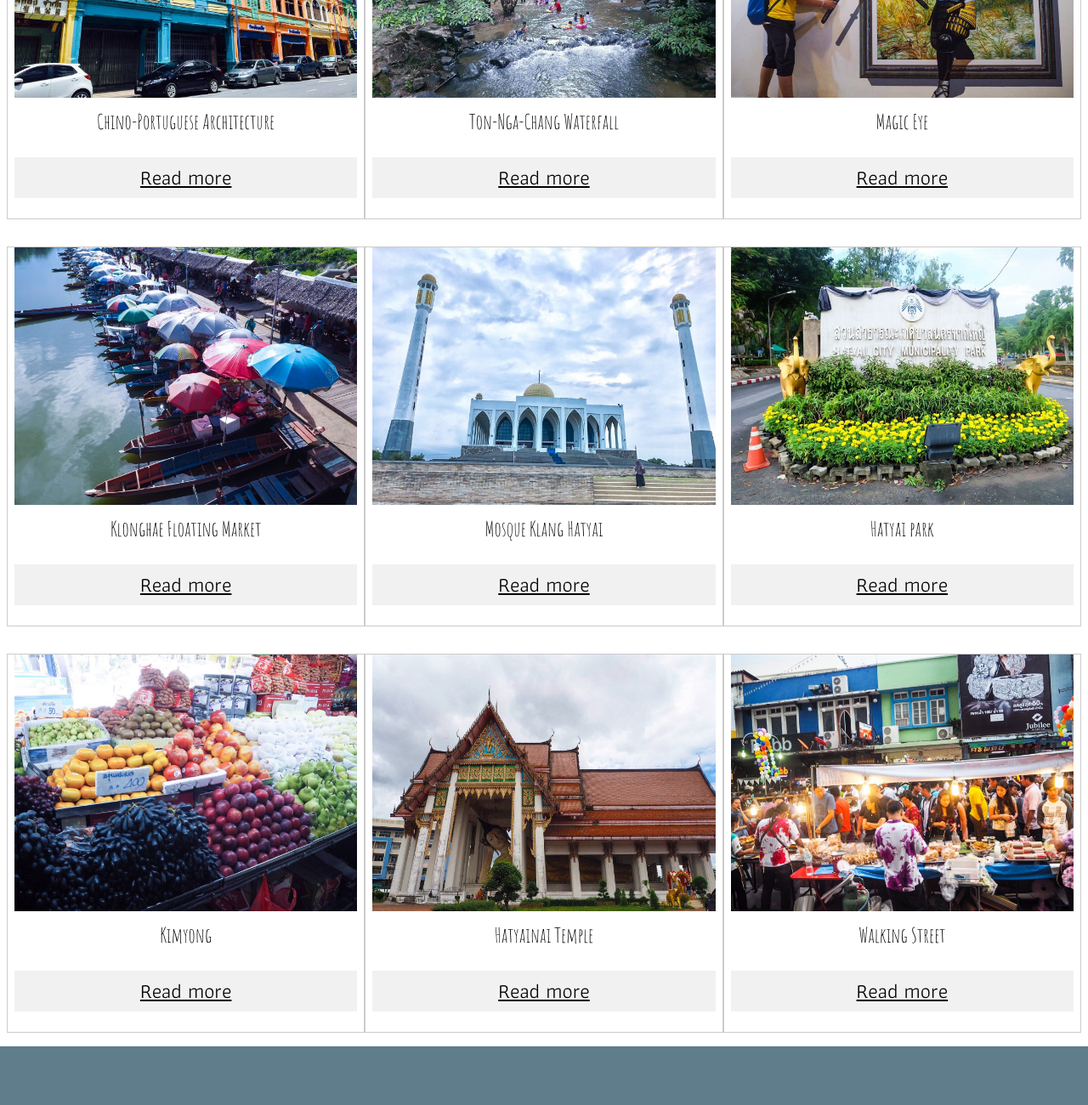
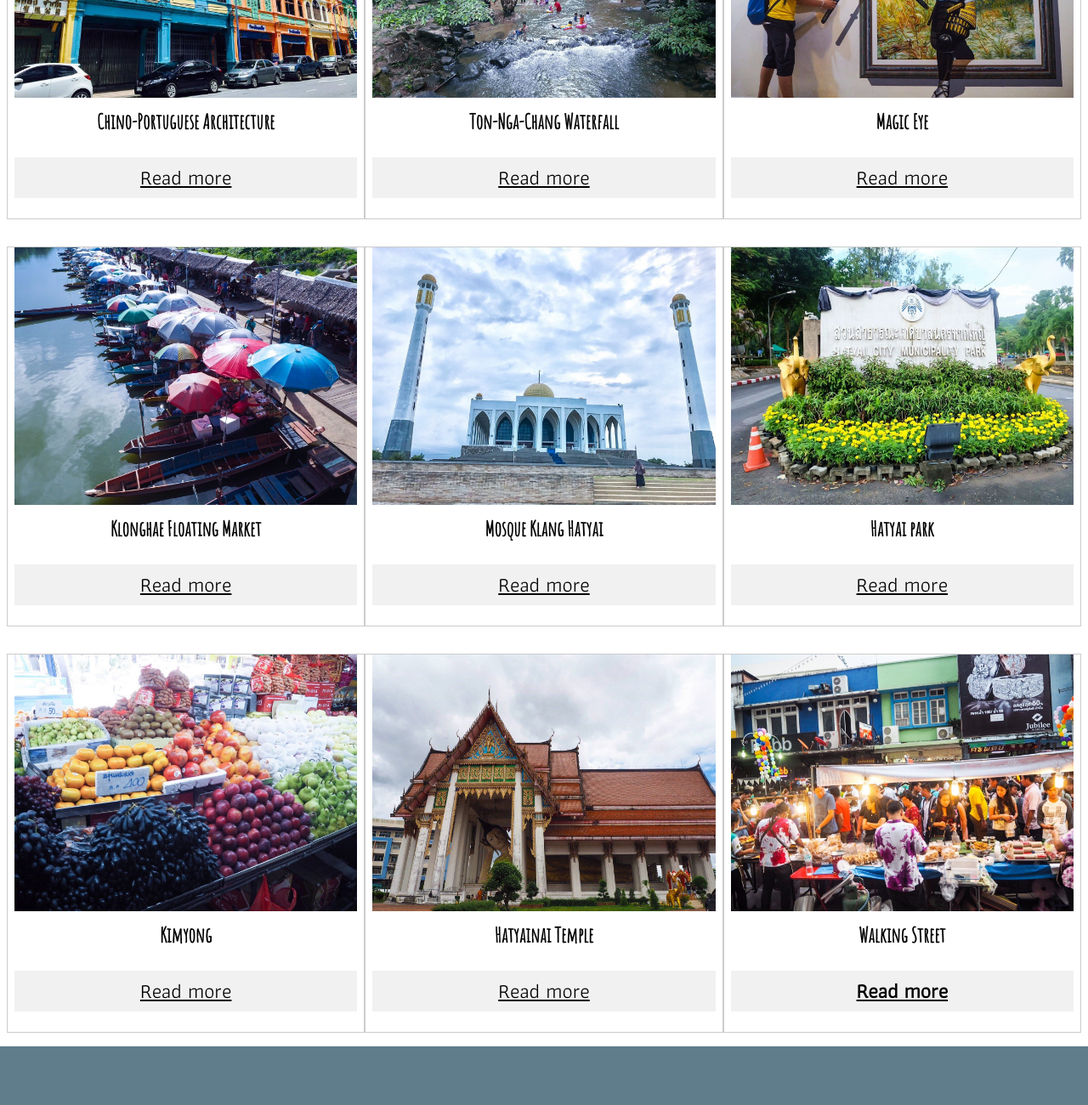
Before and after one commit to PaiNaiDeeHATYAI/home, a plain HTML site: page index.html in a window 1280 px wide. Shown: the part 1240-2540 px from the top of the page at 85% size. Drawn offline with nearby package versions, Linux system fonts and the light colour scheme; some packages are replaced by stand-ins of ours.

Commit message:
Update index.html

```diff
--- a/index.html
+++ b/index.html
@@ -53,21 +53,21 @@ body p {
   <div class="w3-row-padding  w3-xlarge w3-center">
       <div class="w3-col l4 m5 w3-margin-bottom w3-panel w3-border w3-center ">
         <img src="Chino-Portuguese.jpg" alt="Chino-Portuguese" style="width:100%" >
-        <h3>Chino-Portuguese Architecture</h3>
+        <h3><b>Chino-Portuguese Architecture</b></h3>
 
         <p><button class="w3-button w3-light-grey w3-block"> <a href="https://painaideehatyai.github.io/Chino-Portuguese/">Read more</a></button></p>
       </div>
 
       <div class="w3-col l4 m5 w3-margin-bottom w3-panel w3-border w3-center ">
         <img src="tonngachang.jpg" alt="Waterfall" style="width:100%" >
-        <h3>Ton-Nga-Chang Waterfall</h3>
+        <h3><b>Ton-Nga-Chang Waterfall</b></h3>
 
         <p><button class="w3-button w3-light-grey w3-block"><a href="https://painaideehatyai.github.io/tonngachang/">Read more</a></button></p>
       </div>
 
       <div class="w3-col l4 m5 w3-margin-bottom w3-panel w3-border w3-center ">
         <img src="magiceye.jpg" alt="magiceye" style="width:100%" >
-        <h3>Magic Eye</h3>
+        <h3><b>Magic Eye</b></h3>
 
         <p><button class="w3-button w3-light-grey w3-block"><a href="https://painaideehatyai.github.io/magiceye/">Read more</a></button></p>
       </div>
@@ -75,19 +75,19 @@ body p {
   <div class="w3-row-padding  w3-xlarge w3-center">
     <div class="w3-col l4 m5 w3-margin-bottom w3-panel w3-border w3-center ">
       <img src="klonghae.jpg" alt="Floating Market" style="width:100%" >
-      <h3>Klonghae Floating Market</h3>
+      <h3><b>Klonghae Floating Market</b></h3>
 
       <p><button class="w3-button w3-light-grey w3-block"><a href="https://painaideehatyai.github.io/klonghae/">Read more</a></button></p>
     </div>
     <div class="w3-col l4 m5 w3-margin-bottom w3-panel w3-border w3-center ">
       <img src="mosque.jpg" alt="Mosque" style="width:100%" >
-      <h3>Mosque Klang Hatyai</h3>
+      <h3><b>Mosque Klang Hatyai</b></h3>
 
       <p><button class="w3-button w3-light-grey w3-block"><a href="https://painaideehatyai.github.io/mosque/">Read more</a></button></p>
     </div>
     <div class="w3-col l4 m5 w3-margin-bottom w3-panel w3-border w3-center ">
       <img src="hatyaipark.jpg" alt="Mosque" style="width:100%" >
-      <h3>Hatyai park</h3>
+      <h3><b>Hatyai park</b></h3>
 
       <p><button class="w3-button w3-light-grey w3-block"><a href="https://painaideehatyai.github.io/hatyaipark/">Read more</a></button></p>
     </div>
@@ -96,19 +96,19 @@ body p {
   <div class="w3-row-padding  w3-xlarge w3-center">
     <div class="w3-col l4 m5 w3-margin-bottom w3-panel w3-border w3-center ">
       <img src="kimyong.jpg" alt="kimyong" style="width:100%" >
-      <h3>Kimyong</h3>
+      <h3><b>Kimyong</b></h3>
 
       <p><button class="w3-button w3-light-grey w3-block"><a href="https://painaideehatyai.github.io/kimyong/">Read more</a></button></p>
     </div>
     <div class="w3-col l4 m5 w3-margin-bottom w3-panel w3-border w3-center ">
       <img src="temple.JPG" alt="templr" style="width:100%" >
-      <h3>Hatyainai Temple</h3>
+      <h3><b>Hatyainai Temple</b></h3>
 
       <p><button class="w3-button w3-light-grey w3-block"><a href="https://painaideehatyai.github.io/temple/">Read more</a></button></p>
     </div>
     <div class="w3-col l4 m5 w3-margin-bottom w3-panel w3-border w3-center ">
       <img src="walkingstreet.jpg" alt="WalkingStreet" style="width:100%" >
-      <h3>Walking Street</h3>
+      <h3><b>Walking Street<b></h3>
 
       <p><button class="w3-button w3-light-grey w3-block"><a href="https://painaideehatyai.github.io/walkingstreet/">Read more</a></button></p>
     </div>
```
